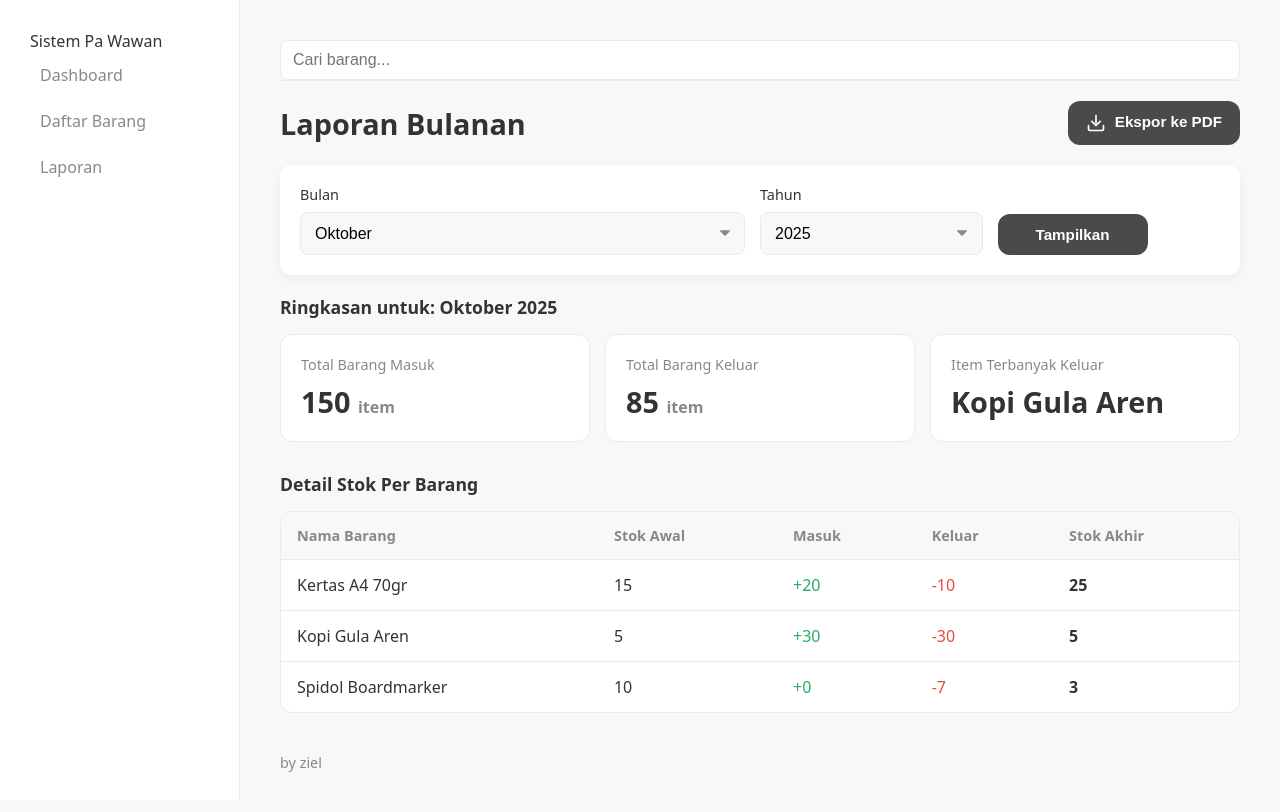
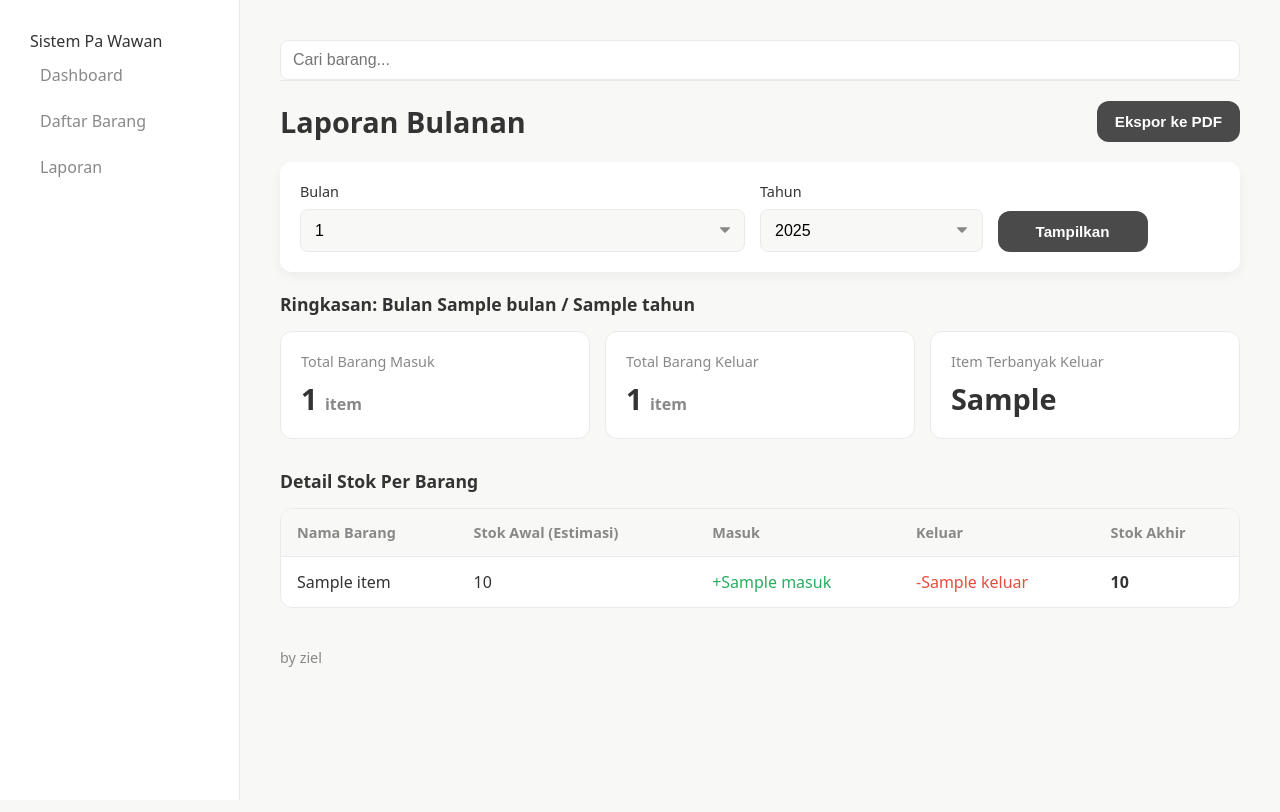
Before and after one commit to Ziel-Zone/SCM, a Flask app: template templates/laporan.html in a window 1280 px wide. Run offline with Flask 3, Linux system fonts and the light colour scheme; the template is opened without the code that fills it: most values are stand-ins (such as "Sample title", 1, 10 or a date in 2020).

Commit message:
tinggal tambah API

```diff
--- a/app.py
+++ b/app.py
@@ -1,9 +1,11 @@
 import os
 import enum
 from sqlalchemy.sql import func
+from sqlalchemy import extract
 from flask import Flask, render_template
 from flask_sqlalchemy import SQLAlchemy
 from flask import request, redirect, url_for, flash, jsonify
+
 
 basedir = os.path.abspath(os.path.dirname(__file__))
 
@@ -185,10 +187,77 @@ def daftar_barang():
     # (Logika ambil barang Anda)
     return render_template('daftar-barang.html')
 
+# app.py
+
 @app.route('/laporan')
 def laporan():
-    # (Logika ambil laporan Anda)
-    return render_template('laporan.html')
+    # 1. Ambil filter dari URL (Query String)
+    # Default ke bulan/tahun sekarang jika tidak ada
+    import datetime
+    sekarang = datetime.datetime.now()
+
+    bulan_filter = request.args.get('bulan', type=int, default=sekarang.month)
+    tahun_filter = request.args.get('tahun', type=int, default=sekarang.year)
+
+    # 2. Ambil semua Transaksi pada bulan/tahun tersebut
+    transaksi_list = Transaction.query.filter(
+        extract('month', Transaction.tanggal_transaksi) == bulan_filter,
+        extract('year', Transaction.tanggal_transaksi) == tahun_filter
+    ).all()
+
+    # 3. Hitung Rekapitulasi per Barang (Algoritma Python Manual)
+    # Kita butuh dict: { id_barang: { 'nama': ..., 'masuk': 0, 'keluar': 0 } }
+    rekap = {}
+
+    # Inisialisasi rekap dengan semua produk (biar yg ga ada transaksi tetap muncul)
+    semua_produk = Product.query.all()
+    for p in semua_produk:
+        rekap[p.id] = {
+            'nama': p.nama_barang,
+            'stok_akhir': p.stok, # Stok real-time saat ini
+            'masuk': 0,
+            'keluar': 0
+        }
+
+    # Loop transaksi untuk hitung masuk/keluar
+    total_masuk_semua = 0
+    total_keluar_semua = 0
+
+    for t in transaksi_list:
+        if t.product_id in rekap:
+            if t.tipe == 'masuk':
+                rekap[t.product_id]['masuk'] += t.jumlah
+                total_masuk_semua += t.jumlah
+            elif t.tipe == 'keluar':
+                rekap[t.product_id]['keluar'] += t.jumlah
+                total_keluar_semua += t.jumlah
+
+    # Hitung "Stok Awal" (Reverse Engineering)
+    # Stok Awal = Stok Akhir - Masuk + Keluar
+    for pid, data in rekap.items():
+        data['stok_awal'] = data['stok_akhir'] - data['masuk'] + data['keluar']
+
+    # Konversi ke list untuk dikirim ke template
+    laporan_data = list(rekap.values())
+
+    # Cari Item Terbanyak Keluar
+    item_terbanyak_keluar = "-"
+    max_keluar = 0
+    for data in laporan_data:
+        if data['keluar'] > max_keluar:
+            max_keluar = data['keluar']
+            item_terbanyak_keluar = data['nama']
+
+    # 4. Kirim ke Template
+    return render_template(
+        'laporan.html',
+        laporan=laporan_data,
+        bulan=bulan_filter,
+        tahun=tahun_filter,
+        total_masuk=total_masuk_semua,
+        total_keluar=total_keluar_semua,
+        top_item=item_terbanyak_keluar
+    )
 
 # 1. RUTE UPDATE BARANG
 @app.route('/produk/edit/<int:id>', methods=['PUT'])
--- a/static/style.css
+++ b/static/style.css
@@ -646,3 +646,40 @@ table.report-table td strong {
 .delete-btn:hover {
     filter: grayscale(100%) brightness(80%) sepia(100%) hue-rotate(-50deg) saturate(600%) contrast(0.8); /* Merah */
 }
+
+/* =========================================
+   10. PRINT / PDF STYLING
+   ========================================= */
+@media print {
+    /* Sembunyikan elemen navigasi & tombol */
+    .sidebar,
+    .app-header,
+    .mobile-action-bar,
+    .page-header button, /* Tombol Ekspor */
+    .filter-section,     /* Form Filter */
+    .app-footer {
+        display: none !important;
+    }
+
+    /* Reset margin konten utama */
+    .main-content {
+        margin: 0 !important;
+        padding: 0 !important;
+        width: 100% !important;
+    }
+
+    /* Rapikan tabel */
+    table {
+        width: 100% !important;
+        border-collapse: collapse;
+    }
+    th, td {
+        border: 1px solid #ddd !important;
+    }
+
+    /* Pastikan warna background tercetak (untuk header tabel dll) */
+    body {
+        -webkit-print-color-adjust: exact;
+        print-color-adjust: exact;
+    }
+}
--- a/templates/laporan.html
+++ b/templates/laporan.html
@@ -1,42 +1,33 @@
 {% extends "layout.html" %}
 
 {% block title %}Laporan - Sistem Pa Wawan{% endblock %}
-
 {% block page_title %}Laporan{% endblock %}
 
 {% block content %}
 
     <div class="page-header">
         <h2>Laporan Bulanan</h2>
-        <button class="btn btn-primary" id="btnExportReport">
-            <svg xmlns="http://www.w3.org/2000/svg" width="20" height="20" viewBox="0 0 24 24" fill="none" stroke="currentColor" stroke-width="2" stroke-linecap="round" stroke-linejoin="round" style="vertical-align: middle; margin-right: 5px;"><path d="M21 15v4a2 2 0 0 1-2 2H5a2 2 0 0 1-2-2v-4"></path><polyline points="7 10 12 15 17 10"></polyline><line x1="12" y1="15" x2="12" y2="3"></line></svg>
+        <button class="btn btn-primary" id="btnExportReport" onclick="window.print()">
             Ekspor ke PDF
         </button>
     </div>
 
-    <section class="filter-section">
-        <form class="report-filter-form">
+    <section class="filter-section no-print">
+        <form class="report-filter-form" method="GET" action="{{ url_for('laporan') }}">
             <div class="form-group">
                 <label for="filterBulan">Bulan</label>
                 <select id="filterBulan" name="bulan">
-                    <option value="1">Januari</option>
-                    <option value="2">Februari</option>
-                    <option value="3">Maret</option>
-                    <option value="4">April</option>
-                    <option value="5">Mei</option>
-                    <option value="6">Juni</option>
-                    <option value="7">Juli</option>
-                    <option value="8">Agustus</option>
-                    <option value="9">September</option>
-                    <option value="10" selected>Oktober</option> <option value="11">November</option>
-                    <option value="12">Desember</option>
+                    {% for i in range(1, 13) %}
+                        <option value="{{ i }}" {% if i == bulan %}selected{% endif %}>
+                            {{ i }} </option>
+                    {% endfor %}
                 </select>
             </div>
             <div class="form-group">
                 <label for="filterTahun">Tahun</label>
                 <select id="filterTahun" name="tahun">
-                    <option value="2025" selected>2025</option>
-                    <option value="2024">2024</option>
+                    <option value="2025" {% if tahun == 2025 %}selected{% endif %}>2025</option>
+                    <option value="2024" {% if tahun == 2024 %}selected{% endif %}>2024</option>
                 </select>
             </div>
             <button type="submit" class="btn btn-primary">Tampilkan</button>
@@ -44,19 +35,19 @@
     </section>
 
     <section class="summary-section">
-        <h3>Ringkasan untuk: Oktober 2025</h3>
+        <h3>Ringkasan: Bulan {{ bulan }} / {{ tahun }}</h3>
         <div class="summary-grid">
             <div class="summary-card">
                 <span>Total Barang Masuk</span>
-                <strong>150 <small>item</small></strong>
+                <strong>{{ total_masuk }} <small>item</small></strong>
             </div>
             <div class="summary-card">
                 <span>Total Barang Keluar</span>
-                <strong>85 <small>item</small></strong>
+                <strong>{{ total_keluar }} <small>item</small></strong>
             </div>
             <div class="summary-card">
                 <span>Item Terbanyak Keluar</span>
-                <strong>Kopi Gula Aren</strong>
+                <strong>{{ top_item }}</strong>
             </div>
         </div>
     </section>
@@ -68,34 +59,22 @@
                 <thead>
                     <tr>
                         <th>Nama Barang</th>
-                        <th>Stok Awal</th>
+                        <th>Stok Awal (Estimasi)</th>
                         <th>Masuk</th>
                         <th>Keluar</th>
                         <th>Stok Akhir</th>
                     </tr>
                 </thead>
                 <tbody>
+                    {% for item in laporan %}
                     <tr>
-                        <td>Kertas A4 70gr</td>
-                        <td>15</td>
-                        <td><span class="text-masuk">+20</span></td>
-                        <td><span class="text-keluar">-10</span></td>
-                        <td><strong>25</strong></td>
+                        <td>{{ item.nama }}</td>
+                        <td>{{ item.stok_awal }}</td>
+                        <td><span class="text-masuk">+{{ item.masuk }}</span></td>
+                        <td><span class="text-keluar">-{{ item.keluar }}</span></td>
+                        <td><strong>{{ item.stok_akhir }}</strong></td>
                     </tr>
-                    <tr>
-                        <td>Kopi Gula Aren</td>
-                        <td>5</td>
-                        <td><span class="text-masuk">+30</span></td>
-                        <td><span class="text-keluar">-30</span></td>
-                        <td><strong>5</strong></td>
-                    </tr>
-                    <tr>
-                        <td>Spidol Boardmarker</td>
-                        <td>10</td>
-                        <td><span class="text-masuk">+0</span></td>
-                        <td><span class="text-keluar">-7</span></td>
-                        <td><strong>3</strong></td>
-                    </tr>
+                    {% endfor %}
                 </tbody>
             </table>
         </div>
```
Also changed, not shown: app.db.
